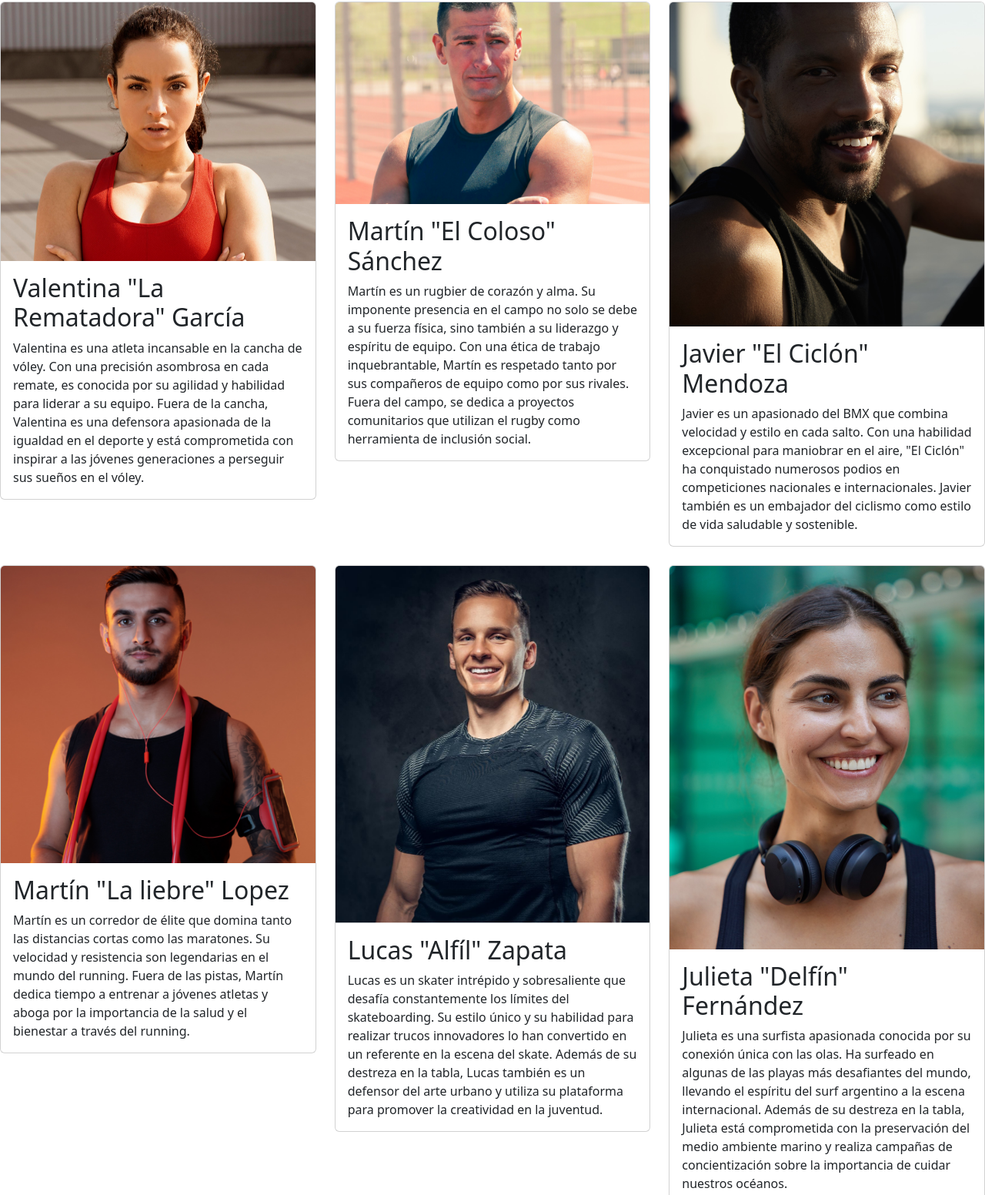
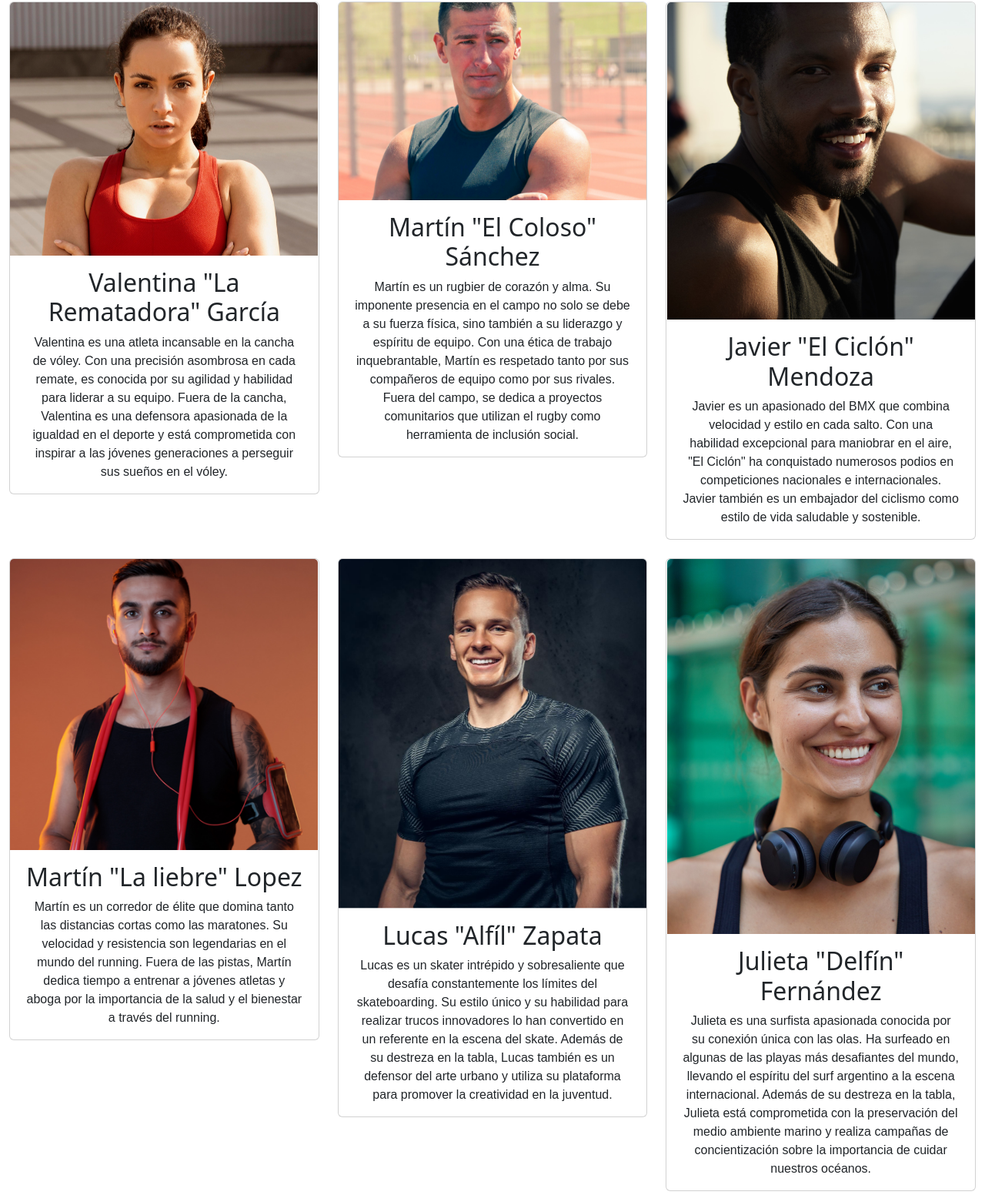
Before and after one commit to zCosmi/blue-bull, a plain HTML site: page pages/atletas.html in a window 1280 px wide. Shown: the part 286-1838 px from the top of the page at 77% size. Drawn offline with nearby package versions, Linux system fonts and the light colour scheme; a web font is replaced by a local one.

Commit message:
version preentrega 2

```diff
--- a/pages/atletas.html
+++ b/pages/atletas.html
@@ -49,13 +49,13 @@
 
   <h1 class="maintt">Conocé a nuestros atletas</h1>
 
-  <div class="row row-cols-1 row-cols-md-3 g-4">
+  <div class="row row-cols-1 row-cols-md-3 g-4 mx-auto">
     <div class="col">
       <div class="card">
-        <img src="../assets/atletas/atleta1.png" class="card-img-top" alt="Valentina García">
+        <img src="../assets/atletas/atleta1.png" class="card-img-top mx-auto" style="max-width: 400px;" alt="Valentina García">
         <div class="card-body">
-          <h2 class="card-title">Valentina "La Rematadora" García</h2>
-          <p class="card-text">Valentina es una atleta incansable en la cancha de vóley. Con una precisión asombrosa en
+          <h2 class="card-title text-center">Valentina "La Rematadora" García</h2>
+          <p class="card-text text-center">Valentina es una atleta incansable en la cancha de vóley. Con una precisión asombrosa en
             cada remate, es conocida por su agilidad y habilidad para liderar a su equipo. Fuera de la cancha, Valentina
             es una defensora apasionada de la igualdad en el deporte y está comprometida con inspirar a las jóvenes
             generaciones a perseguir sus sueños en el vóley.</p>
@@ -65,10 +65,10 @@
 
     <div class="col">
       <div class="card">
-        <img src="../assets/atletas/atleta2.png" class="card-img-top" alt="...">
+        <img src="../assets/atletas/atleta2.png" class="card-img-top mx-auto" style="max-width: 400px;" alt="Martín Sánchez">
         <div class="card-body">
-          <h2 class="card-title">Martín "El Coloso" Sánchez</h2>
-          <p class="card-text">Martín es un rugbier de corazón y alma. Su imponente presencia en el campo no solo se
+          <h2 class="card-title text-center">Martín "El Coloso" Sánchez</h2>
+          <p class="card-text text-center">Martín es un rugbier de corazón y alma. Su imponente presencia en el campo no solo se
             debe a su fuerza física, sino también a su liderazgo y espíritu de equipo. Con una ética de trabajo
             inquebrantable, Martín es respetado tanto por sus compañeros de equipo como por sus rivales. Fuera del
             campo, se dedica a proyectos comunitarios que utilizan el rugby como herramienta de inclusión social.</p>
@@ -78,10 +78,10 @@
 
     <div class="col">
       <div class="card">
-        <img src="../assets/atletas/atleta3.png" class="card-img-top" alt="...">
+        <img src="../assets/atletas/atleta3.png" class="card-img-top mx-auto" style="max-width: 400px;" alt="Javier Mendoza">
         <div class="card-body">
-          <h2 class="card-title">Javier "El Ciclón" Mendoza</h2>
-          <p class="card-text">Javier es un apasionado del BMX que combina velocidad y estilo en cada salto. Con una
+          <h2 class="card-title text-center">Javier "El Ciclón" Mendoza</h2>
+          <p class="card-text text-center">Javier es un apasionado del BMX que combina velocidad y estilo en cada salto. Con una
             habilidad excepcional para maniobrar en el aire, "El Ciclón" ha conquistado numerosos podios en
             competiciones nacionales e internacionales. Javier también es un embajador del ciclismo como estilo de vida
             saludable y sostenible.</p>
@@ -91,10 +91,10 @@
 
     <div class="col">
       <div class="card">
-        <img src="../assets/atletas/atleta4.png" class="card-img-top" alt="...">
+        <img src="../assets/atletas/atleta4.png" class="card-img-top mx-auto" style="max-width: 400px;" alt="Martín Lopez">
         <div class="card-body">
-          <h2 class="card-title">Martín "La liebre" Lopez</h2>
-          <p class="card-text">Martín es un corredor de élite que domina tanto las distancias cortas como las maratones.
+          <h2 class="card-title text-center">Martín "La liebre" Lopez</h2>
+          <p class="card-text text-center">Martín es un corredor de élite que domina tanto las distancias cortas como las maratones.
             Su velocidad y resistencia son legendarias en el mundo del running. Fuera de las pistas, Martín dedica
             tiempo a entrenar a jóvenes atletas y aboga por la importancia de la salud y el bienestar a través del
             running.</p>
@@ -104,10 +104,10 @@
 
     <div class="col">
       <div class="card">
-        <img src="../assets/atletas/atleta5.png" class="card-img-top" alt="...">
+        <img src="../assets/atletas/atleta5.png" class="card-img-top mx-auto" style="max-width: 400px;" alt="Lucas Zapata">
         <div class="card-body">
-          <h2 class="card-title">Lucas "Alfíl" Zapata</h2>
-          <p class="card-text">Lucas es un skater intrépido y sobresaliente que desafía constantemente los límites del
+          <h2 class="card-title text-center">Lucas "Alfíl" Zapata</h2>
+          <p class="card-text text-center">Lucas es un skater intrépido y sobresaliente que desafía constantemente los límites del
             skateboarding. Su estilo único y su habilidad para realizar trucos innovadores lo han convertido en un
             referente en la escena del skate. Además de su destreza en la tabla, Lucas también es un defensor del arte
             urbano y utiliza su plataforma para promover la creatividad en la juventud.</p>
@@ -117,10 +117,10 @@
 
     <div class="col">
       <div class="card">
-        <img src="../assets/atletas/atleta6.png" class="card-img-top" alt="...">
+        <img src="../assets/atletas/atleta6.png" class="card-img-top mx-auto" style="max-width: 400px;" alt="Julieta Fernández">
         <div class="card-body">
-          <h2 class="card-title">Julieta "Delfín" Fernández</h2>
-          <p class="card-text">Julieta es una surfista apasionada conocida por su conexión única con las olas. Ha
+          <h2 class="card-title text-center">Julieta "Delfín" Fernández</h2>
+          <p class="card-text text-center">Julieta es una surfista apasionada conocida por su conexión única con las olas. Ha
             surfeado en algunas de las playas más desafiantes del mundo, llevando el espíritu del surf argentino a la
             escena internacional. Además de su destreza en la tabla, Julieta está comprometida con la preservación del
             medio ambiente marino y realiza campañas de concientización sobre la importancia de cuidar nuestros océanos.
@@ -128,6 +128,8 @@
         </div>
       </div>
     </div>
+  </div>
+
     <br>
 
     <div class="inicio"><a href="/index.html">Volver al inicio</a></div>
--- a/style/style.css
+++ b/style/style.css
@@ -186,6 +186,7 @@ header img {
 .card {
     display: flex;
     justify-content: center;
+    width: fit-content;
 }
 
 /*volver al inicio*/
@@ -204,6 +205,7 @@ header img {
 
 /*footer*/
 footer {
+    display: block;
     background-color: #0E1338;
     color: lightgray;
     height: auto;
@@ -301,12 +303,11 @@ main h1 {
 }
 
 .card-img-top img {
-    width: 350px;
+    width: 400px;
 }
 
-.atleta p {
+.card-body p {
     font-family: 'Asap Condensed', sans-serif;
-    text-align: center;
     max-width: 400px;
     max-height: 300px;
     margin: 5px;
@@ -321,7 +322,7 @@ main h1 {
 .clips {
     width: auto;
     display: flex;
-    flex-flow: column nowrap;
+    flex-flow: column wrap;
     align-items: flex-start;
     margin: auto;
 }
```
Also changed, not shown: pages/clips.html (+1 -1 lines).
